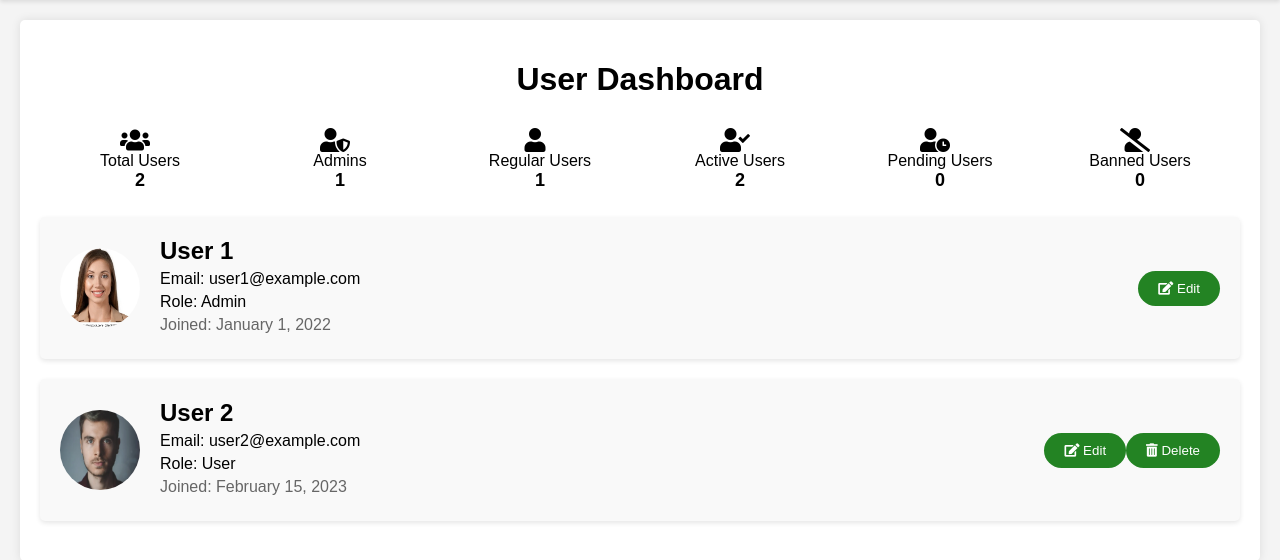
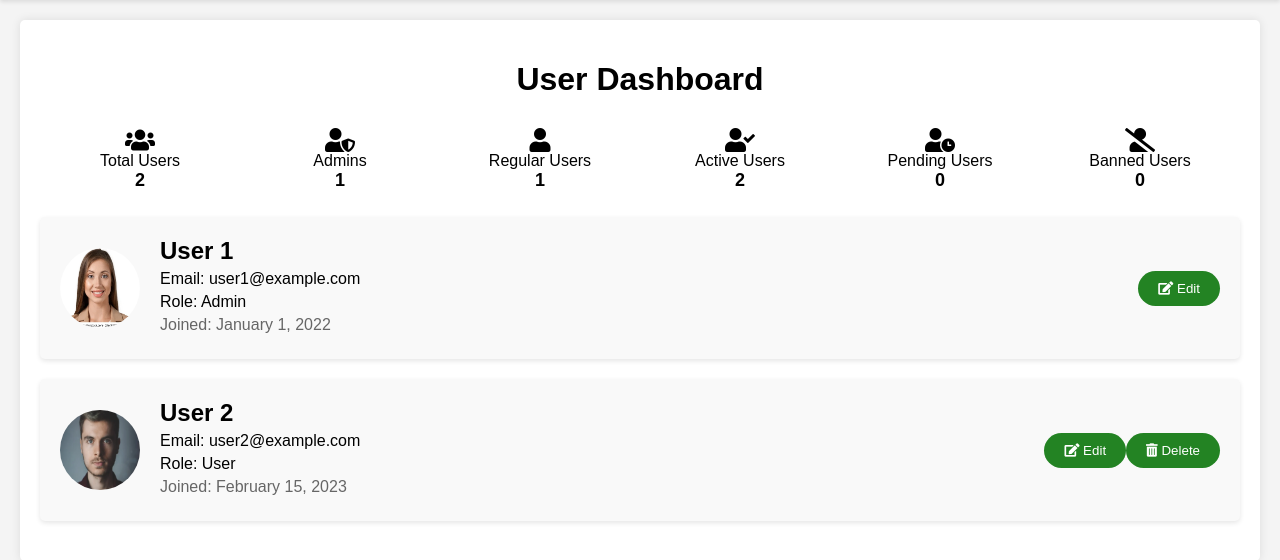
Before and after one commit to Raed-Bourouis/Pets-Projet-Web, a PHP site: page /userdashboard.html in a window 1280 px wide. Shown: the part 80-640 px from the top of the page. Run offline with PHP 8.4, Linux system fonts and the light colour scheme.

Commit message:
Update userstyle.Css

```diff
--- a/userstyle.Css
+++ b/userstyle.Css
@@ -123,11 +123,13 @@ h1 {
 
 .stat-item i {
     font-size: 24px;
-    margin-right: 10px;
 }
 
 .stat-text {
     flex-grow: 1;
+    display: flex;
+    flex-direction: column;
+    justify-content: center;
 }
 
 .stat-item p {
@@ -136,7 +138,7 @@ h1 {
 
 .stat-item strong {
     font-size: 18px;
-    margin-left: auto;
+    margin-left: 0;
 }
 
 /* user list styles */
```
